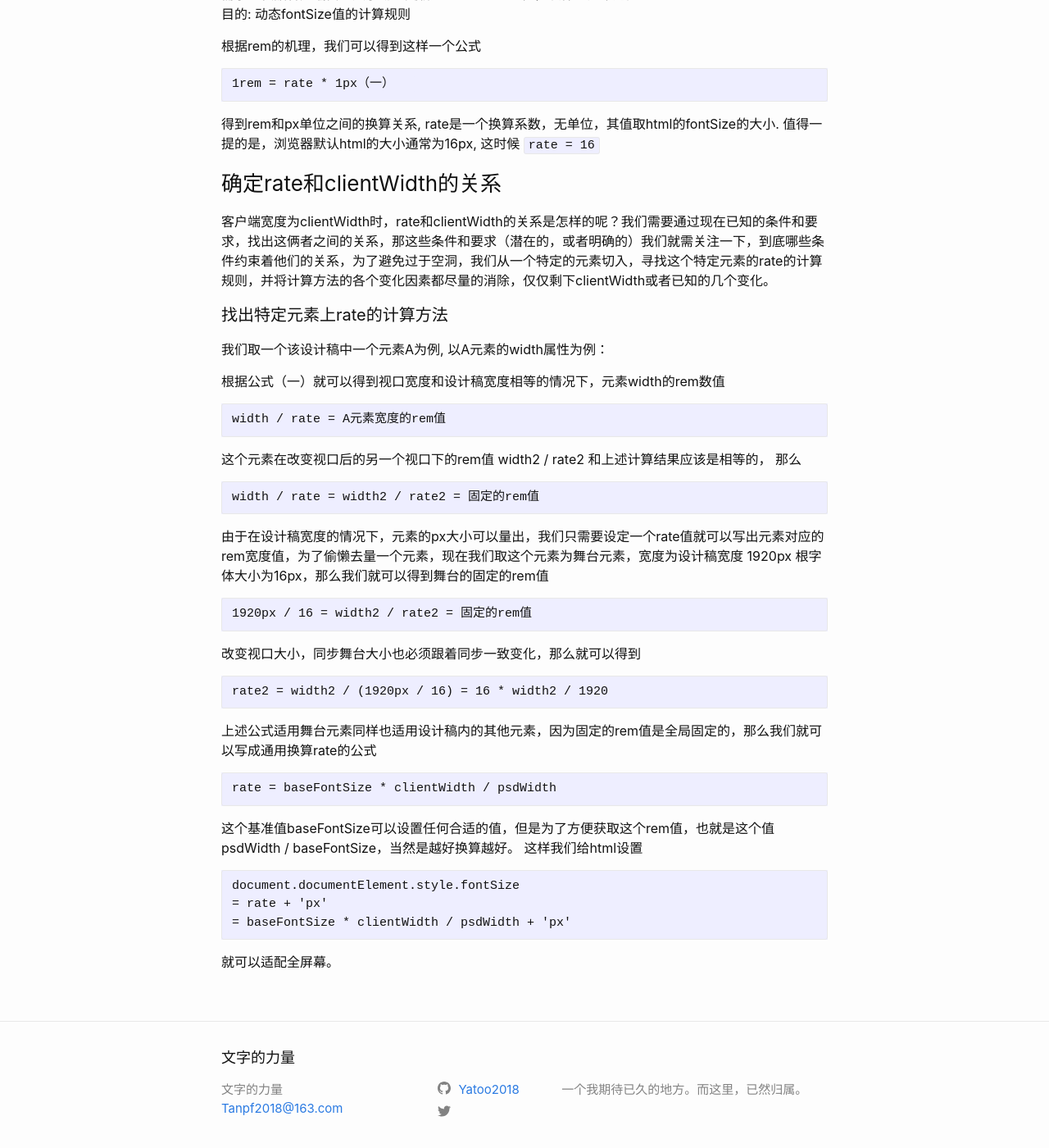
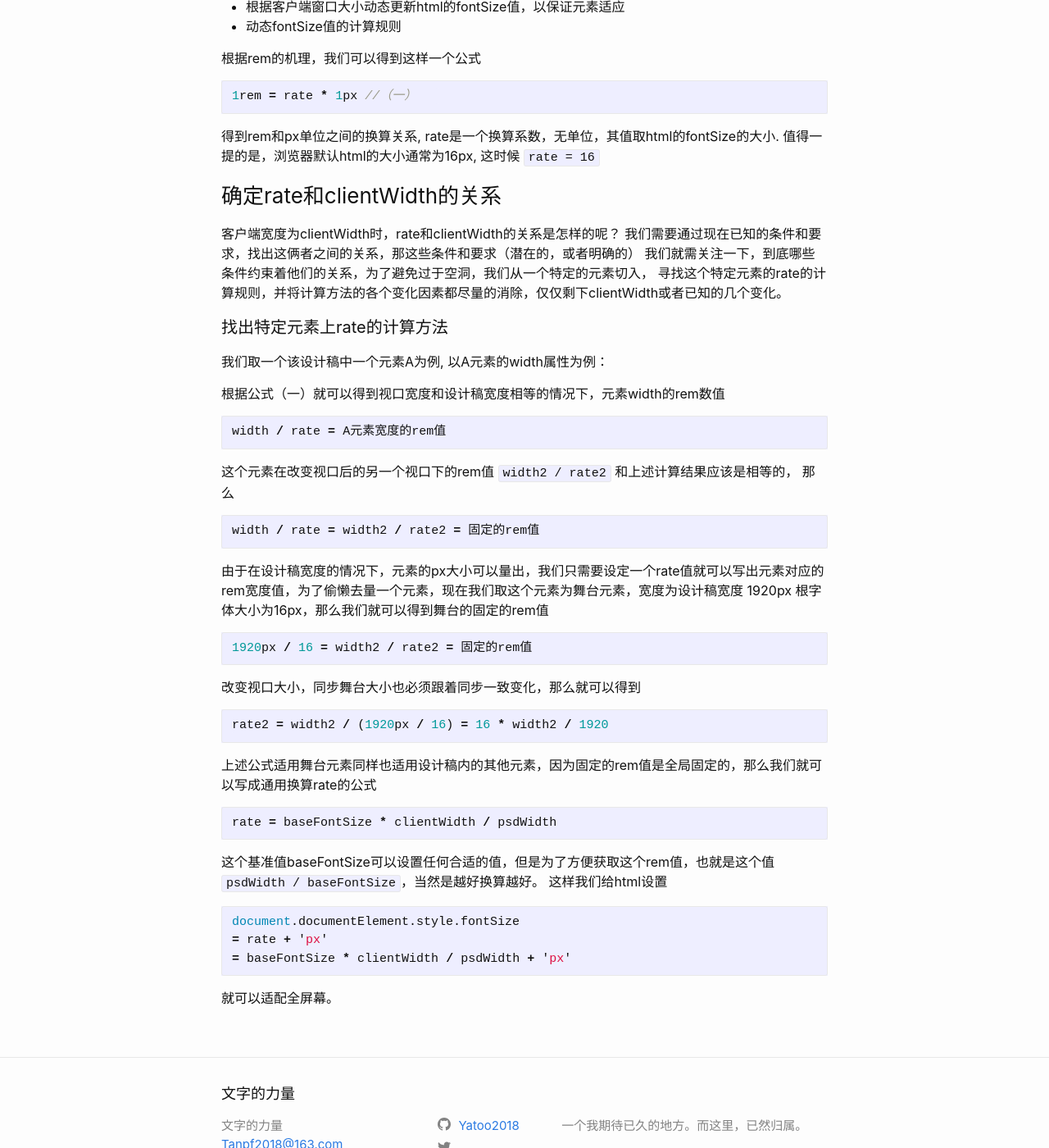
Before and after one commit to Yatoo2018/Yatoo, a Jekyll site: the page built from _posts/2018-07-21-rem-adapter-page.markdown, in a window 1280 px wide and 1400 px high, scrolled down 922 px. Shown: the whole window at 82% size. Built offline with Jekyll 4.4.1, drawn with Linux system fonts in a browser that asks for light colours; comment, search, counter and statistics services are not loaded; some of the changed lines change nothing that is shown; some of the changed text lies outside the part shown.

Commit message:
fix markdown style

````diff
--- a/_posts/2018-07-21-rem-adapter-page.markdown
+++ b/_posts/2018-07-21-rem-adapter-page.markdown
@@ -5,12 +5,14 @@ title: "rem满宽度适配原理"
 ## REM适配的深入思考
 
 ### 设定几个别名如下，方便写公式:
+
 该设计稿的px宽度值:           psdWidth(px)
 当前窗口的px宽度值:           clientWidth(px)
 
 我们希望设计出一个大小的设计稿，程序可以适配所有机型，也就是说 psdWidth(px)值要对应到设备的clientWidth(px)的值。
 
 ### 要做到上述有好几种思路：
+
 1. 使用mate标签的缩放属性设置缩放比例
 ```jade
  meta(name="viewport" content="width=device-width,initial-scale=1.0,
@@ -26,50 +28,64 @@ title: "rem满宽度适配原理"
 我们知道rem这个单位是基于html标签fontSize属性的大小来换算元素的尺寸。
 根据这个机理，可以知道我们需要一个根据窗口大小变化的fontSize值。
 
-“为了保证我们写一份数据rem值在不同宽度屏幕下都适配”
-
+> 为了保证我们写一份数据rem值在不同宽度屏幕下都适配
 
 整理上述要求，可以得到：
-需求：根据客户端窗口大小动态更新html的fontSize值，以保证元素适应
-目的: 动态fontSize值的计算规则
+- 根据客户端窗口大小动态更新html的fontSize值，以保证元素适应
+- 动态fontSize值的计算规则
 
 根据rem的机理，我们可以得到这样一个公式
+
+``` javascript
+1rem = rate * 1px //（一）
 ```
-1rem = rate * 1px（一）
-```
+
 得到rem和px单位之间的换算关系, rate是一个换算系数，无单位，其值取html的fontSize的大小.
-值得一提的是，浏览器默认html的大小通常为16px, 这时候 ```rate = 16```
+值得一提的是，浏览器默认html的大小通常为16px, 这时候 `rate = 16`
 
 ### 确定rate和clientWidth的关系
-客户端宽度为clientWidth时，rate和clientWidth的关系是怎样的呢？我们需要通过现在已知的条件和要求，找出这俩者之间的关系，那这些条件和要求（潜在的，或者明确的）我们就需关注一下，到底哪些条件约束着他们的关系，为了避免过于空洞，我们从一个特定的元素切入，寻找这个特定元素的rate的计算规则，并将计算方法的各个变化因素都尽量的消除，仅仅剩下clientWidth或者已知的几个变化。
+
+客户端宽度为clientWidth时，rate和clientWidth的关系是怎样的呢？
+我们需要通过现在已知的条件和要求，找出这俩者之间的关系，那这些条件和要求（潜在的，或者明确的）
+我们就需关注一下，到底哪些条件约束着他们的关系，为了避免过于空洞，我们从一个特定的元素切入，
+寻找这个特定元素的rate的计算规则，并将计算方法的各个变化因素都尽量的消除，仅仅剩下clientWidth或者已知的几个变化。
+
 #### 找出特定元素上rate的计算方法
+
 我们取一个该设计稿中一个元素A为例, 以A元素的width属性为例：
 
 根据公式（一）就可以得到视口宽度和设计稿宽度相等的情况下，元素width的rem数值
-```
+
+``` javascript
 width / rate = A元素宽度的rem值
 ```
-这个元素在改变视口后的另一个视口下的rem值  width2 / rate2 和上述计算结果应该是相等的， 那么
-```
+
+这个元素在改变视口后的另一个视口下的rem值  `width2 / rate2` 和上述计算结果应该是相等的， 那么
+
+``` javascript
 width / rate = width2 / rate2 = 固定的rem值
 ```
 
 由于在设计稿宽度的情况下，元素的px大小可以量出，我们只需要设定一个rate值就可以写出元素对应的rem宽度值，为了偷懒去量一个元素，现在我们取这个元素为舞台元素，宽度为设计稿宽度 1920px 根字体大小为16px，那么我们就可以得到舞台的固定的rem值
-```
+``` javascript
 1920px / 16 = width2 / rate2 = 固定的rem值
 ```
 改变视口大小，同步舞台大小也必须跟着同步一致变化，那么就可以得到
-```
+
+``` javascript
 rate2 = width2 / (1920px / 16) = 16 * width2 / 1920
 ```
+
 上述公式适用舞台元素同样也适用设计稿内的其他元素，因为固定的rem值是全局固定的，那么我们就可以写成通用换算rate的公式
 
-```
+``` javascript
 rate = baseFontSize * clientWidth / psdWidth
 ```
-这个基准值baseFontSize可以设置任何合适的值，但是为了方便获取这个rem值，也就是这个值 psdWidth / baseFontSize，当然是越好换算越好。
+
+这个基准值baseFontSize可以设置任何合适的值，但是为了方便获取这个rem值，也就是这个值 `psdWidth / baseFontSize`，当然是越好换算越好。
 这样我们给html设置
-```
+
+``` javascript
 document.documentElement.style.fontSize
 = rate + 'px'
 = baseFontSize * clientWidth / psdWidth + 'px'
````
